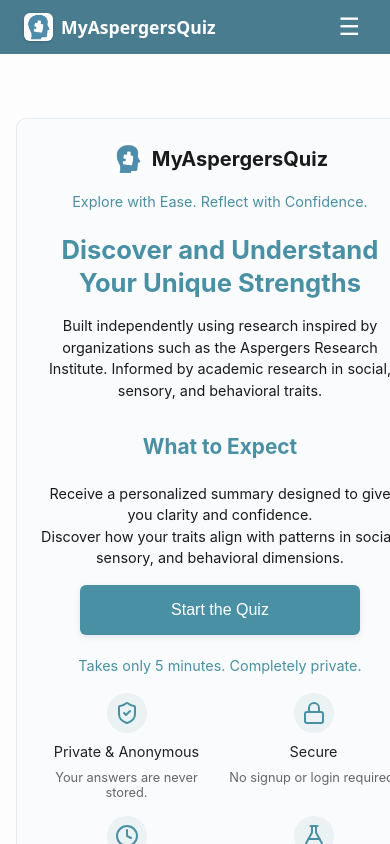
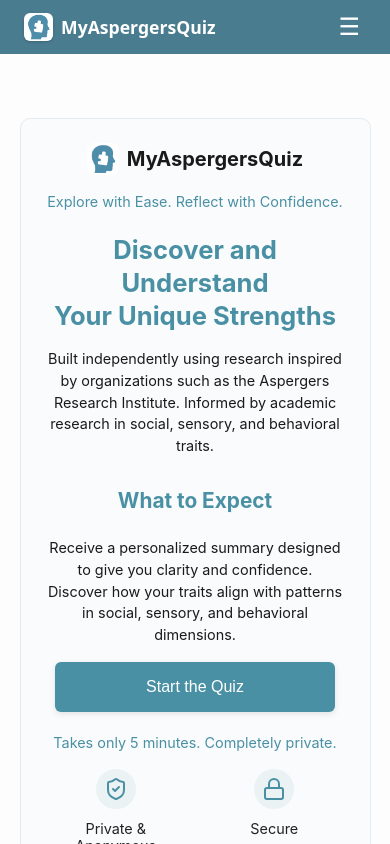
Before and after one commit to Westerntf/myaspergersquiz, a Next.js app: page / in a window 390 px wide. Shown: the top 844 px of the page. Built offline with nearby package versions, Linux system fonts and the light colour scheme.

Commit message:
Polished mobile layout, removed underline, fixed layout widths

```diff
--- a/src/pages/index.tsx
+++ b/src/pages/index.tsx
@@ -50,7 +50,14 @@ export default function Home() {
         <meta name="twitter:image" content="https://myaspergersquiz.com/og-home.jpg" />
         <link rel="canonical" href="https://myaspergersquiz.com/" />
       </Head>
-      <main style={{ background: "#fdfdfd", color: "#1a1a1a", padding: "2rem 1rem", fontFamily: "'Inter', sans-serif" }}>
+      <main style={{
+        background: "#fdfdfd",
+        color: "#1a1a1a",
+        padding: "2rem 1rem",
+        fontFamily: "'Inter', sans-serif",
+        width: "100vw",
+        boxSizing: "border-box"
+      }}>
   {/* Unified Intro, What to Expect, and Full Report sections in a single container */}
   <div style={{
     backgroundColor: "#f9fbfc",
@@ -59,7 +66,8 @@ export default function Home() {
     padding: "1.5rem",
     margin: "2rem auto",
     maxWidth: "640px",
-    width: "100%"
+    width: "90vw",
+    boxSizing: "border-box"
   }}>
     {/* Headline, tagline, logo title */}
     <div style={{ textAlign: "center" }}>
```
